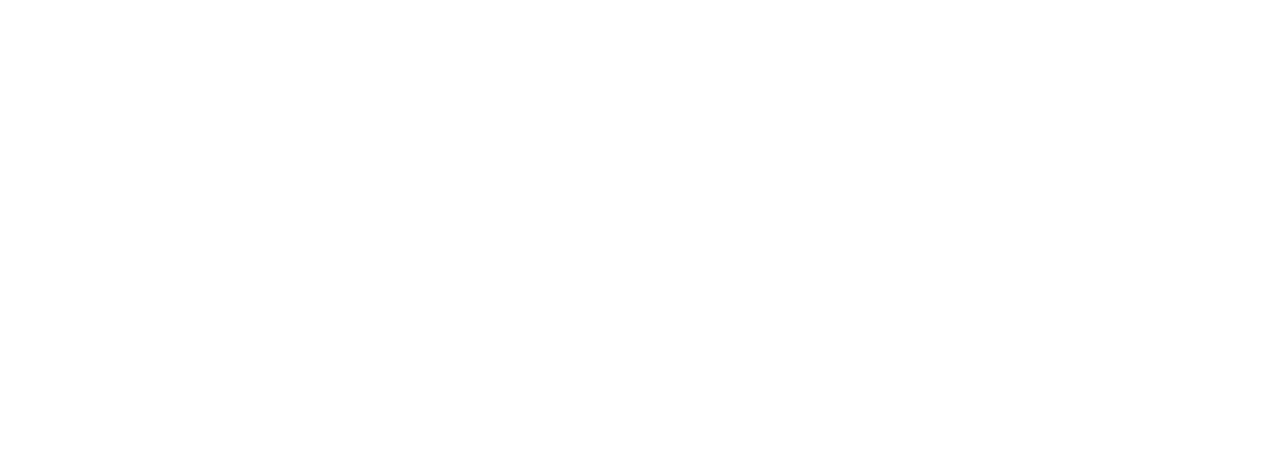
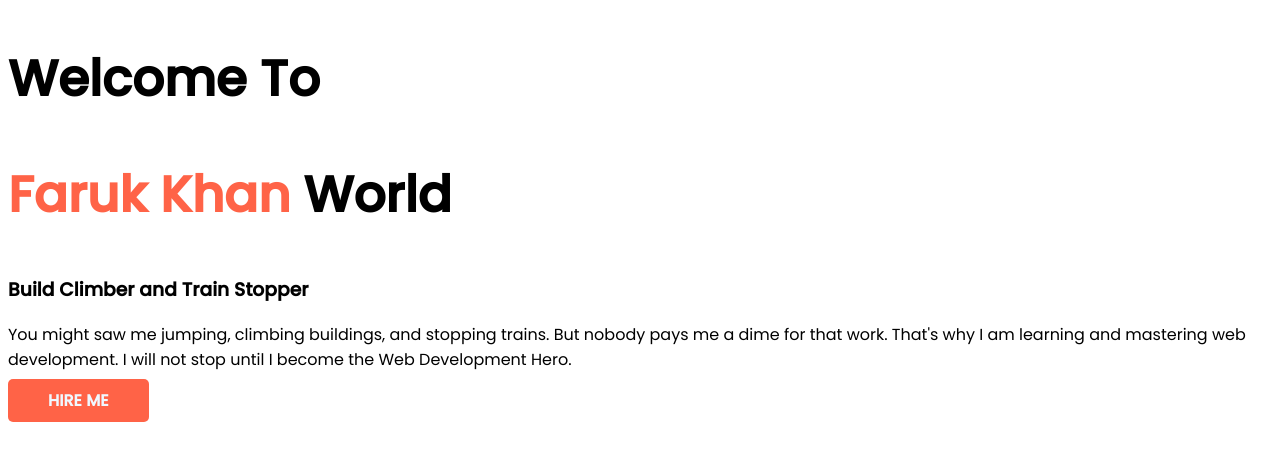
Before and after one commit to Farukkhan25/my-first-portfolio, a plain HTML site: page index.html in a window 1280 px wide. Drawn offline with Linux system fonts and the light colour scheme.

Commit message:
first div

```diff
--- a/index.html
+++ b/index.html
@@ -7,9 +7,27 @@
     <meta name="viewport" content="width=device-width, initial-scale=1.0">
     <title>Faruk Portfolio</title>
     <link rel="stylesheet" href="style.css">
+    <link rel="preconnect" href="https://fonts.googleapis.com">
+    <link rel="preconnect" href="https://fonts.gstatic.com" crossorigin>
+    <link href="https://fonts.googleapis.com/css2?family=Poppins:wght@400;500&display=swap" rel="stylesheet">
 </head>
 
 <body>
+    <section>
+        <div>
+            <h1>Welcome To</h1>
+            <h1> <span>Faruk Khan</span> World</h1>
+            <h3>Build Climber and Train Stopper</h3>
+            <p>You might saw me jumping, climbing buildings, and stopping trains. But nobody pays me a dime for that
+                work. That's why I am learning and mastering web development. I will not stop until I become the Web
+                Development Hero.</p>
+            <a class="anchor-button" target="_blank" href="https://github.com/Farukkhan25/">HIRE ME</a>
+        </div>
+
+        <div>
+
+        </div>
+    </section>
 
 </body>
 
--- a/style.css
+++ b/style.css
@@ -0,0 +1,17 @@
+body{
+    font-family: 'Poppins', sans-serif;
+}
+h1{
+    font-size: 50px;
+}
+h1 span{
+    color: tomato;
+}
+.anchor-button{
+    background-color: tomato;
+    text-decoration: none;
+    border-radius: 5px;
+    padding: 10px 40px;
+    font-weight: 700;
+    color: aliceblue;
+}
```
